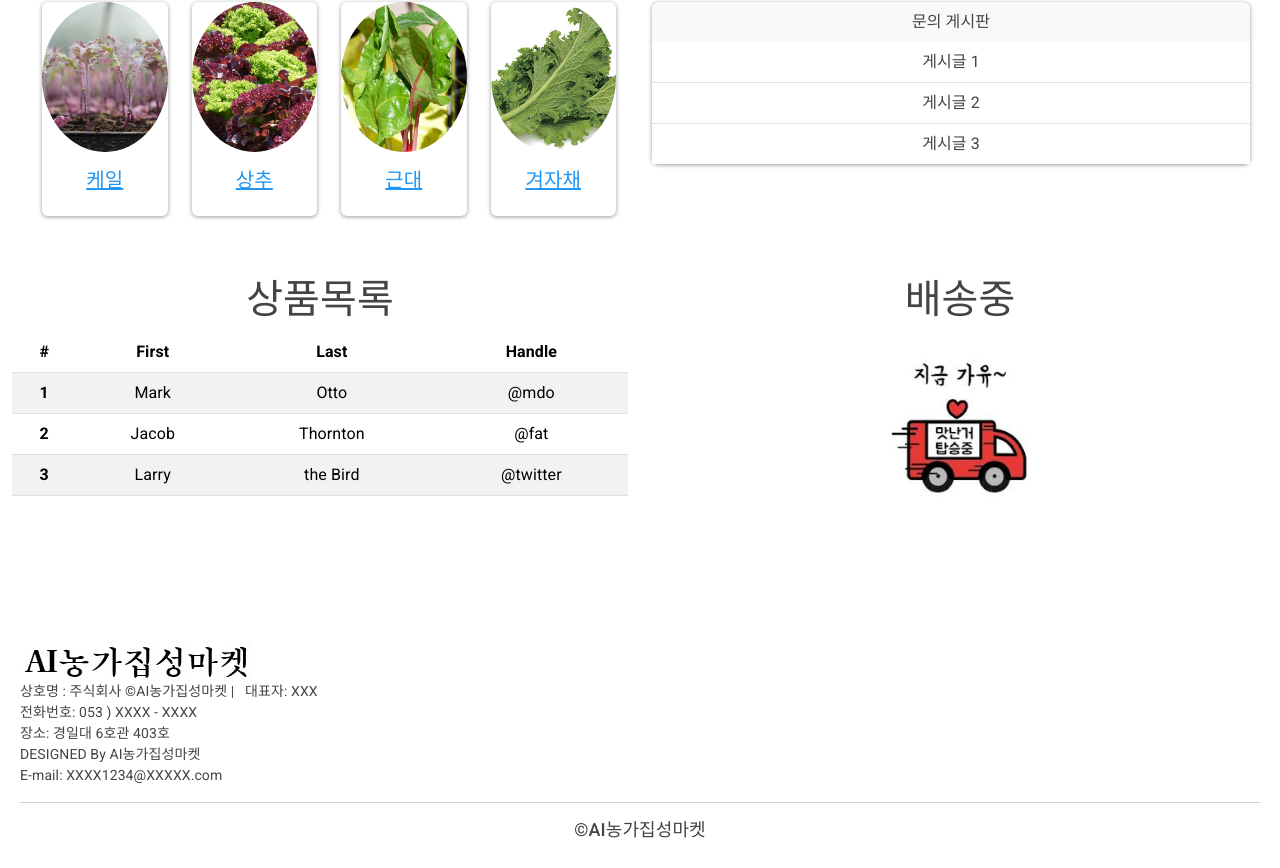
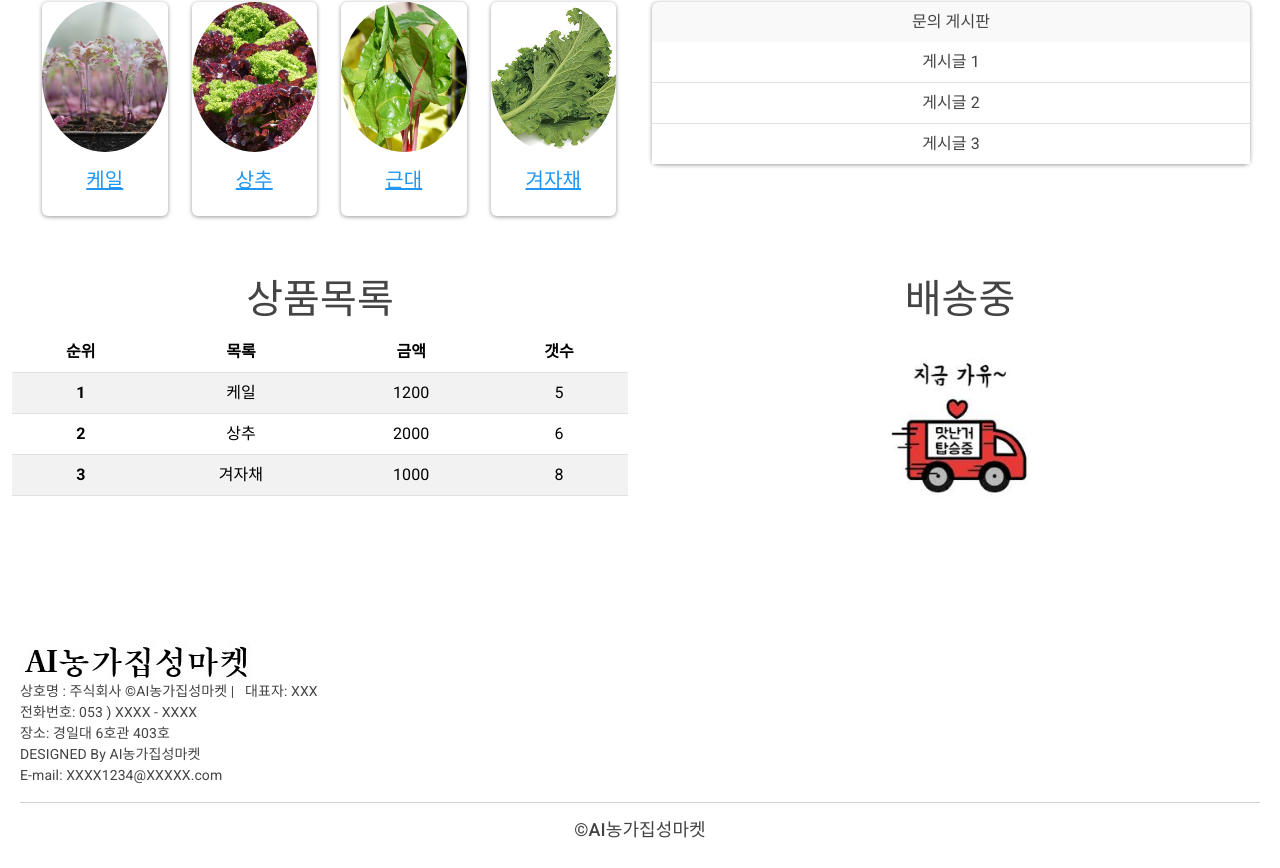
Before and after one commit to riha1432/SWEdu_Team_Prj, a React (Create React App) app in the folder site/: page / in a window 1280 px wide. Shown: the part 569-1437 px from the top of the page. Built offline with nearby package versions, Linux system fonts and the light colour scheme.

Commit message:
이펙트 추가

```diff
--- a/site/src/App.css
+++ b/site/src/App.css
@@ -52,3 +52,13 @@
   height: 30px;
   width: auto;
 }
+
+.start {
+  transform: scale(0);
+  opacity : 0;
+}
+.end {
+  transform: scale(1);
+  opacity : 1;
+  transition : opacity 5s;
+}
--- a/site/src/App.js
+++ b/site/src/App.js
@@ -1,7 +1,7 @@
 /*eslint-disable*/
 import React from 'react';
-import './App.css';
 import { BrowserRouter as Router, Route, Routes } from 'react-router-dom';
+import NavBar from './components/NavBar';
 import Home from './pages/Home';
 import Login from './pages/login/Login';
 import Signup from './pages/signup/Signup';
@@ -11,10 +11,11 @@ import 'bootstrap/dist/css/bootstrap.min.css';
 
 
 
-
 function App() {
   return (
-      <Router>
+  <div>
+    <NavBar />
+    <Router>
         <Routes >
           <Route path="/" element={<Home />} />
           <Route path="/login" element={<Login />} />
@@ -23,6 +24,8 @@ function App() {
           <Route path='/product' element={<Product />} />
         </Routes>
       </Router>
+  </div>
+
   );
 }
 
--- a/site/src/components/TodayList.js
+++ b/site/src/components/TodayList.js
@@ -1,8 +1,8 @@
 /*eslint-disable*/
-import React from 'react';
+import React, { useEffect, useState } from 'react';
 import { Card, Container, Row, Col } from 'react-bootstrap';
-import { Link } from 'react-router-dom';
-
+import { Link, useSearchParams } from 'react-router-dom';
+import '../App.css';
 import kaleImage from '../images/kaleImage.jpg';
 import lettuceImage from '../images/lettuceImage.jpg';
 import chardImage from '../images/chardImage.jpg';
@@ -28,9 +28,20 @@ const imgStyle = {
 };
 
 
-function VegetableGallery() {
+function VegetableGallery(tap) {
+
+  let [fade, setFade] = useState('')
+  useEffect(()=>{
+    setTimeout(()=> {setFade('end') }, 10)
+
+    return ()=>{
+      setFade('')
+    }
+  },[tap] )
+
   return (
-    <Container >
+    <Container>
+      <div className={'start ' + fade}>
       <h1>이달의 상품 목록</h1>
       <Row>
         {vegetables.map((veg, index) => (
@@ -48,6 +59,7 @@ function VegetableGallery() {
           </Col>
         ))}
       </Row>
+    </div>
     </Container>
   );
 }
--- a/site/src/pages/Home.js
+++ b/site/src/pages/Home.js
@@ -14,7 +14,7 @@ import deliver from '../images/deliver.jpg';
 function Home() {
   return (
     <div className="App">
-      <NavBar />
+      {/* <NavBar /> */}
       <Carousel />
       {/* Container를 사용하여 레이아웃 감싸기 */}
       <Container fluid style={{padding : '30px', marginBottom : '30px'}}>
@@ -73,30 +73,30 @@ function ProductPage(){
         <table class="table table-striped">
           <thead>
             <tr>
-              <th scope="col">#</th>
-              <th scope="col">First</th>
-              <th scope="col">Last</th>
-              <th scope="col">Handle</th>
+              <th scope="col">순위</th>
+              <th scope="col">목록</th>
+              <th scope="col">금액</th>
+              <th scope="col">갯수</th>
             </tr>
           </thead>
           <tbody>
             <tr>
               <th scope="row">1</th>
-              <td>Mark</td>
-              <td>Otto</td>
-              <td>@mdo</td>
+              <td>케일</td>
+              <td>1200</td>
+              <td>5</td>
             </tr>
             <tr>
               <th scope="row">2</th>
-              <td>Jacob</td>
-              <td>Thornton</td>
-              <td>@fat</td>
+              <td>상추</td>
+              <td>2000</td>
+              <td>6</td>
             </tr>
             <tr>
               <th scope="row">3</th>
-              <td>Larry</td>
-              <td>the Bird</td>
-              <td>@twitter</td>
+              <td>겨자채</td>
+              <td>1000</td>
+              <td>8</td>
             </tr>
           </tbody>
         </table>
--- a/site/src/pages/product/Product.js
+++ b/site/src/pages/product/Product.js
@@ -1,17 +1,31 @@
 /*eslint-disable*/
+import React, { useEffect, useState } from 'react';
 import NavBar from '../../components/NavBar';
-import React from 'react';
 import Carousel from '../../components/Carousels';
 import Footer from '../../components/Footer';
 import Card from 'react-bootstrap/Card';
 import CardGroup from 'react-bootstrap/CardGroup';
+import '../../App.css';
 
-function product() {
+function product(props) {
+
+    let [fade2, setFade2] = useState('')
+
+    useEffect(()=>{
+      setFade2('end')
+      return ()=>{
+        setFade2('')
+      }
+    },[])
+
+
     return(
+
         <div>
-            <NavBar/>
+            {/* <NavBar/> */}
             <Carousel />
 
+            <div className={'start ' + fade2}>
               <h1 className='font'>Ai농가집성마켓에는<br/>
               다양한 엽채류들🥗과<br/>
               Ai성장 기반 농산물들🥬이 있어요!
@@ -20,7 +34,11 @@ function product() {
 
               </div>
 
+
             <GroupExample />
+             </div>
+
+
             <Footer />
         </div>
 
```
